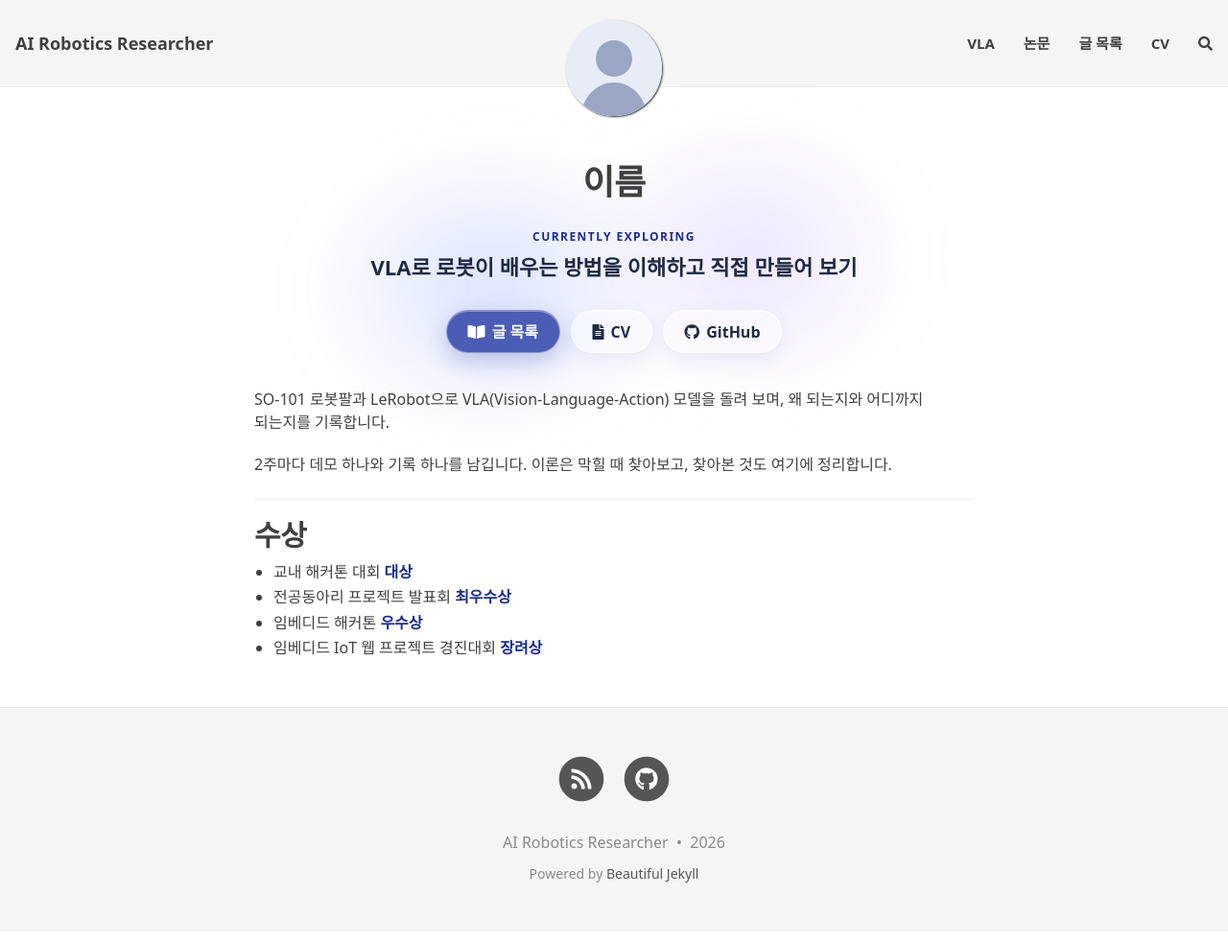
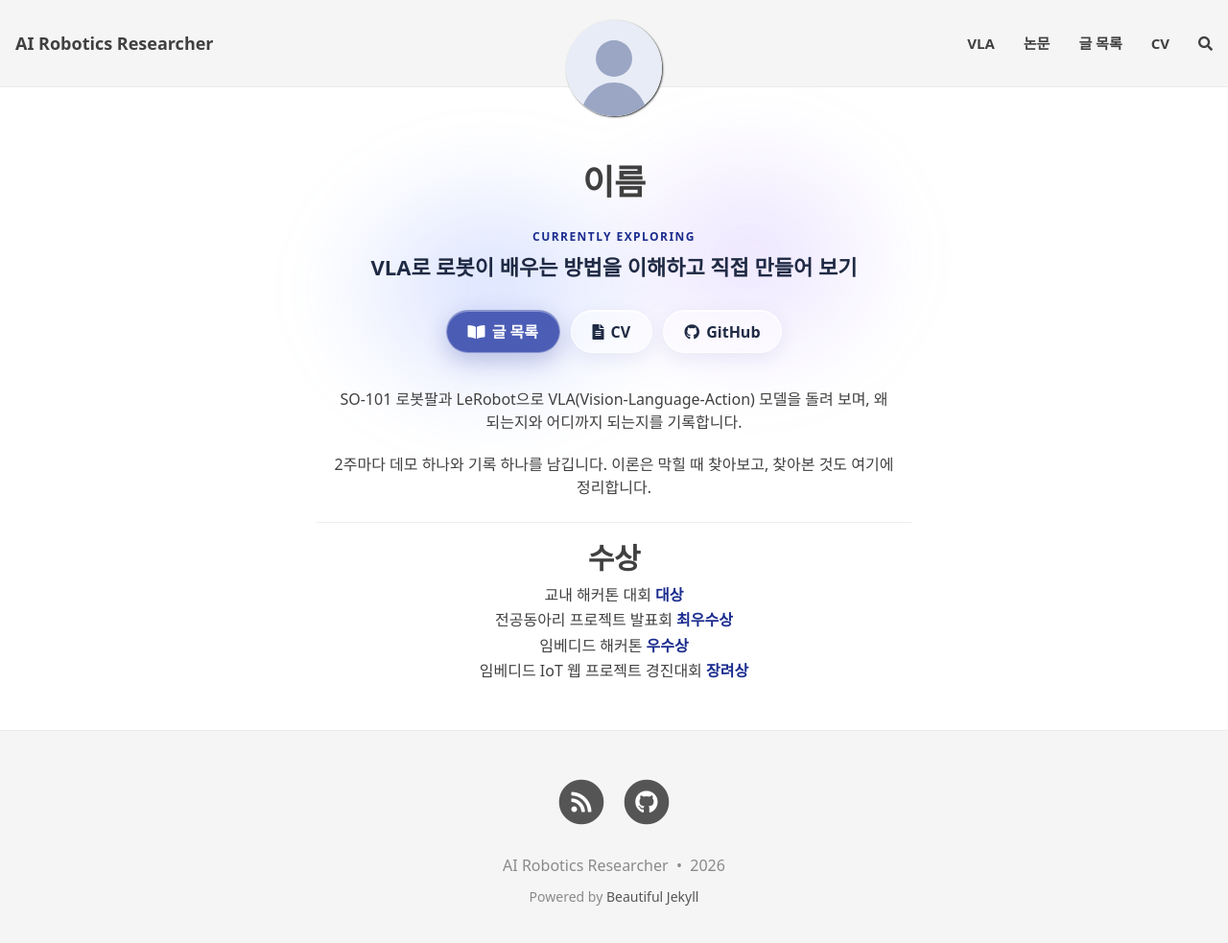
Before and after one commit to chanyee725/chanyee725, a Jekyll site: the page built from index.html, in a window 1280 px wide and 995 px high. Shown: the top 983 px of the window at 96% size. Built offline with Jekyll 4.4.1, drawn with Linux system fonts in a browser that asks for light colours; nearby versions of some CDN libraries; some web fonts are replaced; the list of posts is cut into pages by our own code; comment, search, counter and statistics services are not loaded.

Commit message:
style: center bio and awards at the same width
Co-Authored-By: Claude Opus 5.5 (1M context) <noreply@anthropic.com>

```diff
--- a/assets/css/custom.css
+++ b/assets/css/custom.css
@@ -126,8 +126,13 @@ h4 {
   pointer-events: none;
 }
 
-.home-bio {
-  text-align: left;
+/* 소개 글과 수상은 같은 폭(620px)으로 가운데 정렬 */
+.home-bio,
+.home-section {
+  max-width: 620px;
+  margin-left: auto;
+  margin-right: auto;
+  text-align: center;
 }
 .home-bio p {
   margin: 0 0 1.25rem;
@@ -136,7 +141,6 @@ h4 {
   margin-top: 1.5rem;
   padding-top: 1.25rem;
   border-top: 1px solid #eee;
-  text-align: left;
 }
 .home-section h2 {
   margin: 0 0 0.6rem;
@@ -144,7 +148,8 @@ h4 {
 }
 .home-section ul {
   margin: 0;
-  padding-left: 1.25rem;
+  padding: 0;
+  list-style: none;
 }
 .home-section li {
   margin: 0.15rem 0;
```
